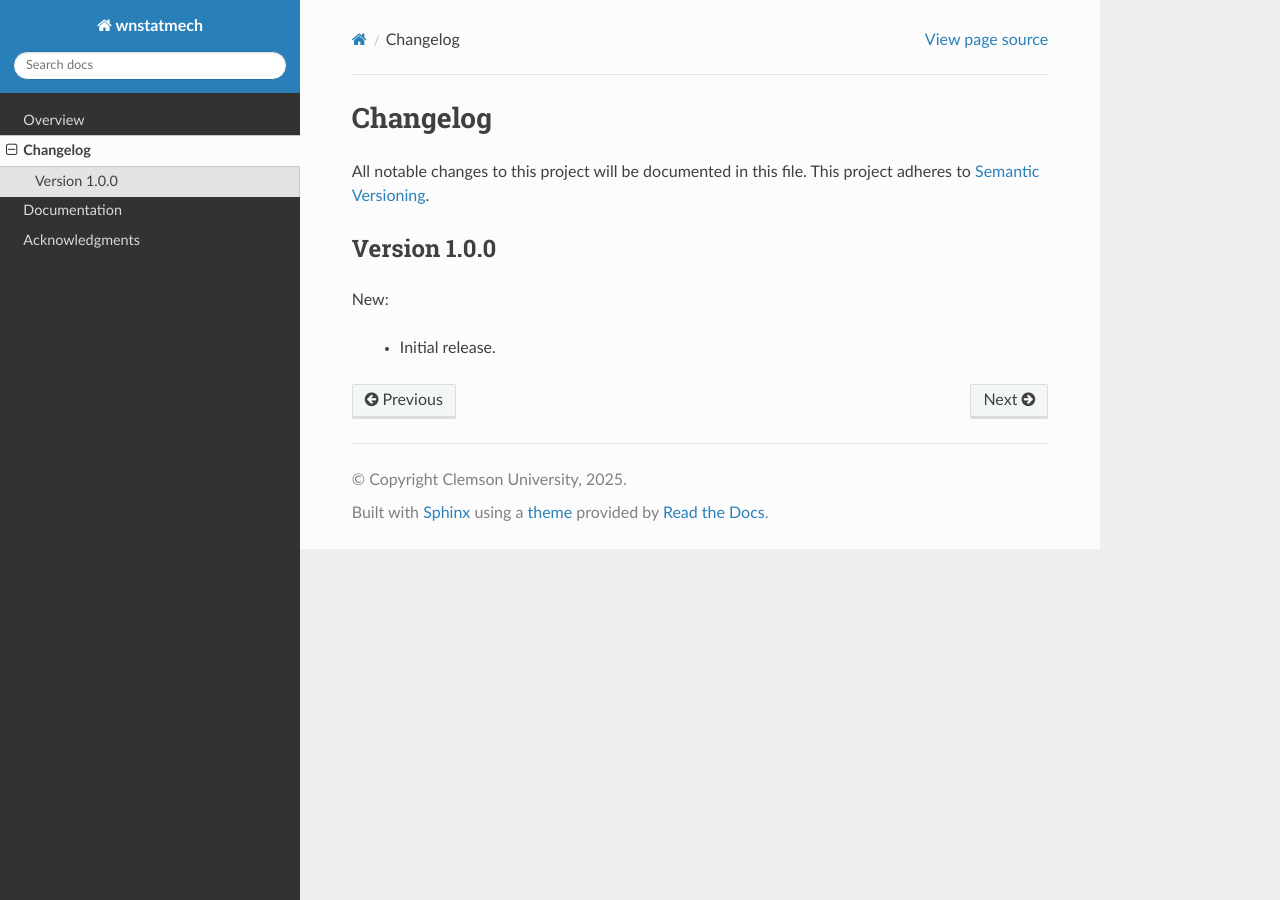
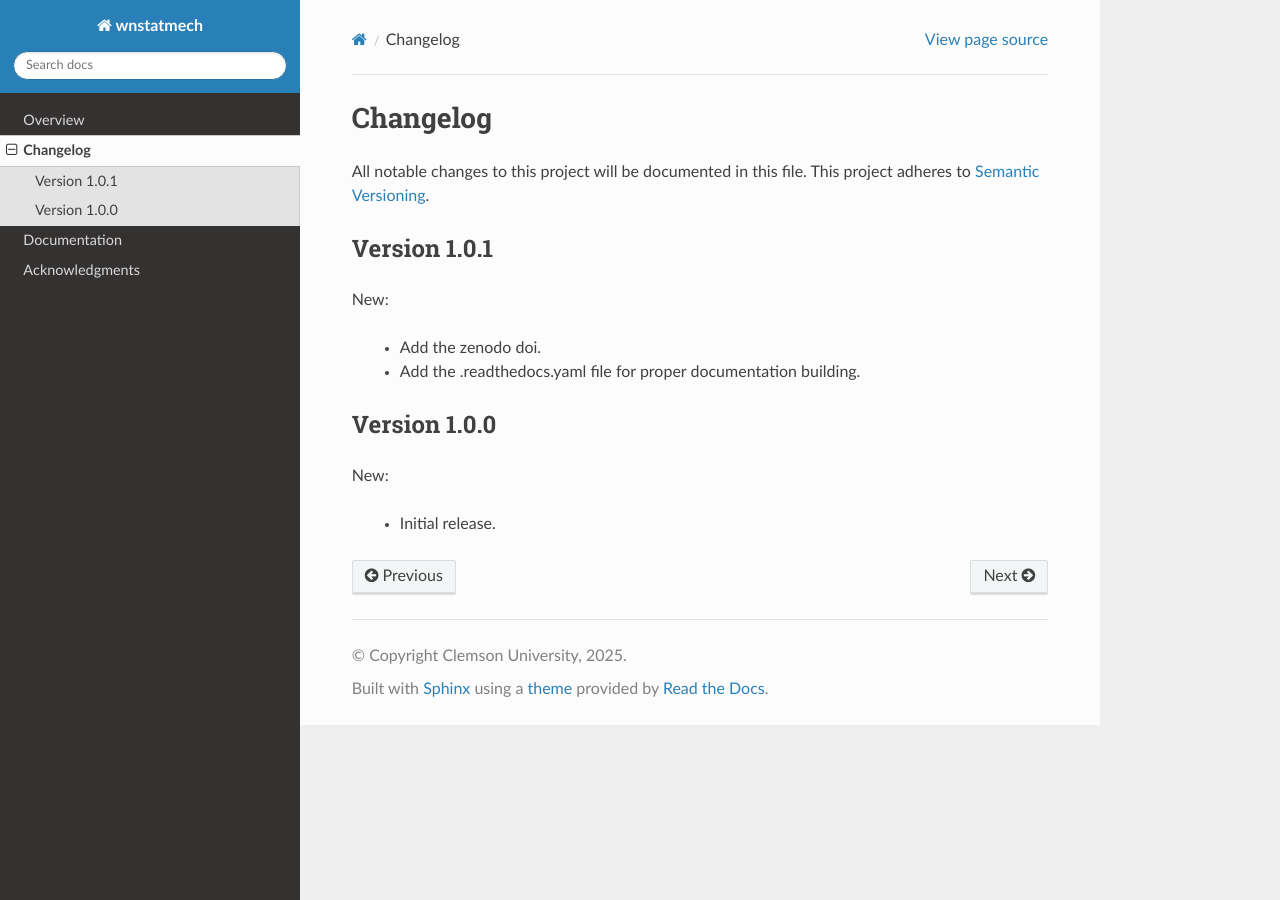
Before and after one commit to mbradle/wnstatmech, a Sphinx documentation site: the page built from doc/source/changelog.rst, in a window 1280 px wide. Built offline with Sphinx 7.4.7 and the Read the Docs theme 3.1.0, drawn with Linux system fonts in a browser that asks for light colours.

Commit message:
Add zenodo doi.  Add .readthedocs.yaml.

```diff
--- a/README.rst
+++ b/README.rst
@@ -1,5 +1,8 @@
 Overview
 ========
+
+.. image:: https://zenodo.org/badge/1019497078.svg
+  :target: https://doi.org/10.5281/zenodo.17561282
 
 wnstatmech is a python package for handling the statistical
 mechanics of fermions and bosons.
--- a/doc/source/changelog.rst
+++ b/doc/source/changelog.rst
@@ -3,6 +3,15 @@ Changelog
 
 All notable changes to this project will be documented in this file.  This
 project adheres to `Semantic Versioning <http://semver.org/spec/v2.0.0.html>`_.
+
+Version 1.0.1
+-------------
+
+New:
+
+  * Add the zenodo doi.
+  * Add the .readthedocs.yaml file for proper documentation building.
+
 
 Version 1.0.0
 -------------
--- a/pyproject.toml
+++ b/pyproject.toml
@@ -8,7 +8,7 @@ exclude = ["tutorial*"]
 
 [project]
 name = "wnstatmech"
-version = "1.0.0"
+version = "1.0.1"
 dependencies = ["scipy", "numpy", "gslconsts"]
 requires-python = ">=3.0"
 authors = [
--- a/wnstatmech/__about__.py
+++ b/wnstatmech/__about__.py
@@ -13,6 +13,6 @@ __all__ = [
 
 __title__ = "wnstatmech"
 __summary__ = "Python project to handle thermodynamics of fermions and bosons."
-__version__ = "1.0.0"
+__version__ = "1.0.1"
 __author__ = "Clemson University"
 __copyright__ = "Clemson University, 2025"
```
Also changed, not shown: .readthedocs.yaml (added), 1 other file.
